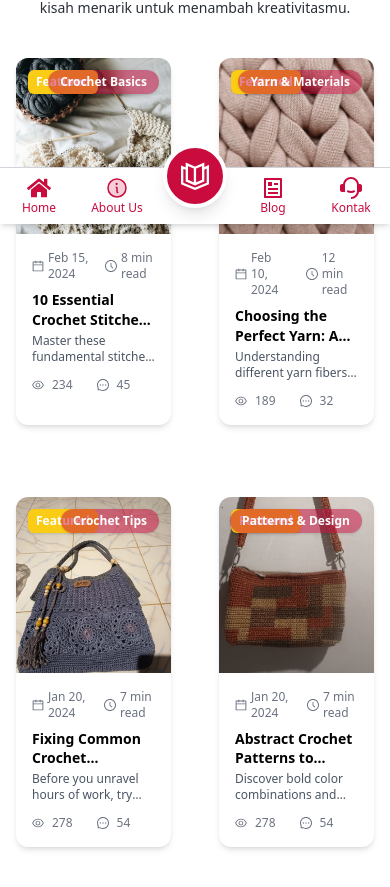
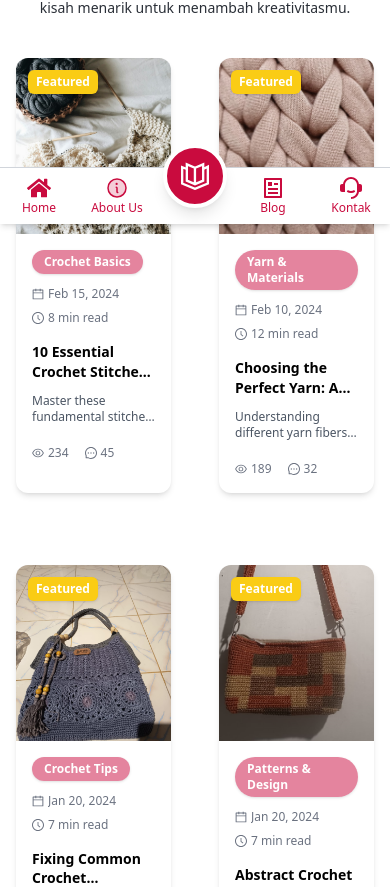
Before and after one commit to agungsaputro0/rajut-dyubi, a React (Vite) app: page /Blog in a window 390 px wide. Shown: the part 620-1507 px from the top of the page. Built offline with nearby package versions, Linux system fonts and the light colour scheme; no server answers; a web font is replaced by a local one.

Commit message:
UI fixing 1

```diff
--- a/src/components/atoms/BlogCard.tsx
+++ b/src/components/atoms/BlogCard.tsx
@@ -28,29 +28,46 @@ const BlogCard = ({ blog }: { blog: BlogProps }) => {
       onError={(e) => (e.currentTarget.src = "assets/img/produk/dummy.jpg")}
       className="w-full h-44 sm:h-52 lg:h-56 object-cover rounded-t-xl"
     />
+
+    {/* Featured badge */}
     {featured && (
       <span className="absolute top-3 left-3 bg-yellow-400 text-white text-xs font-semibold px-2 py-1 rounded-md shadow">
         Featured
       </span>
     )}
-        {/* Category Label */}
+
+    {/* Category badge untuk layar sm ke atas */}
     {category && (
-          <span className="absolute top-3 right-3 bg-rajutBoldPink/50 text-white text-xs font-semibold px-3 py-1 rounded-full shadow">
+      <span className="hidden sm:inline absolute top-3 right-3 bg-rajutBoldPink/50 text-white text-xs font-semibold px-3 py-1 rounded-full shadow">
         {category}
       </span>
     )}
   </div>
 
   {/* Konten */}
-      <div className="p-4 text-left">
+  <div className="p-4 text-left flex flex-col gap-2">
+    {/* Untuk mobile, tampilkan category di bawah judul */}
+    {category && (
+      <span className="sm:hidden inline-block bg-rajutBoldPink/50 text-white text-xs font-semibold px-3 py-1 rounded-full shadow mb-1 max-w-max">
+        {category}
+      </span>
+    )}
+
+
     {/* Info tanggal & waktu */}
-        <div className="flex items-center gap-4 text-gray-500 text-xs mb-2">
+    <div className="flex flex-wrap gap-2 sm:gap-4 text-gray-500 text-xs mb-2">
       <div className="flex items-center gap-1">
         <CalendarOutlined />
-            <span>{new Date(date).toLocaleDateString("en-US", { month: "short", day: "numeric", year: "numeric" })}</span>
+        <span className="truncate">
+          {new Date(date).toLocaleDateString("en-US", {
+            month: "short",
+            day: "numeric",
+            year: "numeric",
+          })}
+        </span>
       </div>
       <div className="flex items-center gap-1">
-            <ClockCircleOutlined /> <span>{readTime}</span>
+        <ClockCircleOutlined /> <span className="truncate">{readTime}</span>
       </div>
     </div>
 
@@ -65,16 +82,22 @@ const BlogCard = ({ blog }: { blog: BlogProps }) => {
     </p>
 
     {/* Likes & Comments */}
-        <div className={`mt-3 flex items-center justify-start gap-6 text-gray-500 text-xs ${isMobile ? "text-[11px]" : ""}`}>
-          <div className="flex items-center gap-2">
+    <div
+      className={`mt-3 flex flex-wrap items-center gap-4 sm:gap-6 text-gray-500 text-xs ${
+        isMobile ? "text-[11px]" : ""
+      }`}
+    >
+      <div className="flex items-center gap-1 sm:gap-2">
         <EyeOutlined /> {likes}
       </div>
-          <div className="flex items-center gap-2">
+      <div className="flex items-center gap-1 sm:gap-2">
         <MessageOutlined /> {comments}
       </div>
     </div>
   </div>
 </div>
+
+
   );
 };
 
--- a/src/components/molecules/BlogCatalog.tsx
+++ b/src/components/molecules/BlogCatalog.tsx
@@ -149,7 +149,7 @@ const BlogCatalog: React.FC = () => {
                   <h2 className="text-lg font-semibold">{blog.title}</h2>
                   <p className="text-rajutGray text-sm line-clamp-2">{blog.excerpt}</p>
                   {/* Icons like BlogCard */}
-                  <div className="flex items-center gap-4 text-gray-500 text-xs mt-2">
+                  <div className="flex justify-center sm:justify-start items-center gap-4 text-gray-500 text-xs mt-2">
                     <div className="flex items-center gap-1">
                       <CalendarOutlined /> {new Date(blog.date).toLocaleDateString("en-US", { month: "short", day: "numeric", year: "numeric" })}
                     </div>
--- a/src/components/molecules/ProductCatalog.tsx
+++ b/src/components/molecules/ProductCatalog.tsx
@@ -137,13 +137,16 @@ const ProductCatalog: React.FC = () => {
   {paginatedProducts.map((product) => (
     <div
       key={product.productID}
-                className="flex flex-col sm:flex-row gap-4 items-center bg-white rounded-xl shadow-md p-4"
+      className="flex flex-col sm:flex-row gap-4 sm:gap-6 items-center sm:items-start bg-white rounded-xl shadow-md p-4 sm:p-6"
     >
+      {/* Gambar */}
       <img
         src={product.images[0]}
         alt={product.name}
-                  className="w-32 h-32 object-cover rounded-lg"
+        className="w-full max-w-[150px] h-auto object-cover rounded-lg"
       />
+
+      {/* Info Produk */}
       <div className="flex-1 text-center sm:text-left">
         <h2 className="text-lg font-semibold">{product.name}</h2>
         <p className="text-rajutGray text-sm">{product.category}</p>
@@ -168,21 +171,16 @@ const ProductCatalog: React.FC = () => {
 
         {/* Rating & review */}
         <div className="flex items-center justify-center sm:justify-start mt-2 gap-2">
-                    <Rate
-                      disabled
-                      defaultValue={product.rating}
-                      style={{ fontSize: 14 }}
-                    />
+          <Rate disabled defaultValue={product.rating} style={{ fontSize: 14 }} />
           <span className="text-sm text-gray-600">
-                      ({product.reviews} review
-                      {product.reviews > 1 ? "s" : ""})
+            ({product.reviews} review{product.reviews > 1 ? "s" : ""})
           </span>
         </div>
       </div>
 
       {/* Tombol Pesan */}
-                <div className="self-end">
-                    <button className="flex items-center gap-2 bg-rajutBoldPink text-white rounded-full px-5 py-2 text-sm font-medium hover:bg-rajutPink transition">
+      <div className="w-full sm:w-auto mt-4 sm:mt-0">
+        <button className="w-full sm:w-auto flex justify-center items-center gap-2 bg-rajutBoldPink text-white rounded-full px-5 py-2 text-sm font-medium hover:bg-rajutPink transition">
           <FiShoppingBag />
           Pesan Sekarang
         </button>
@@ -190,6 +188,7 @@ const ProductCatalog: React.FC = () => {
     </div>
   ))}
 </div>
+
         )}
 
         {/* Pagination */}
```
Lines whose indentation alone changed are shown as unchanged.
